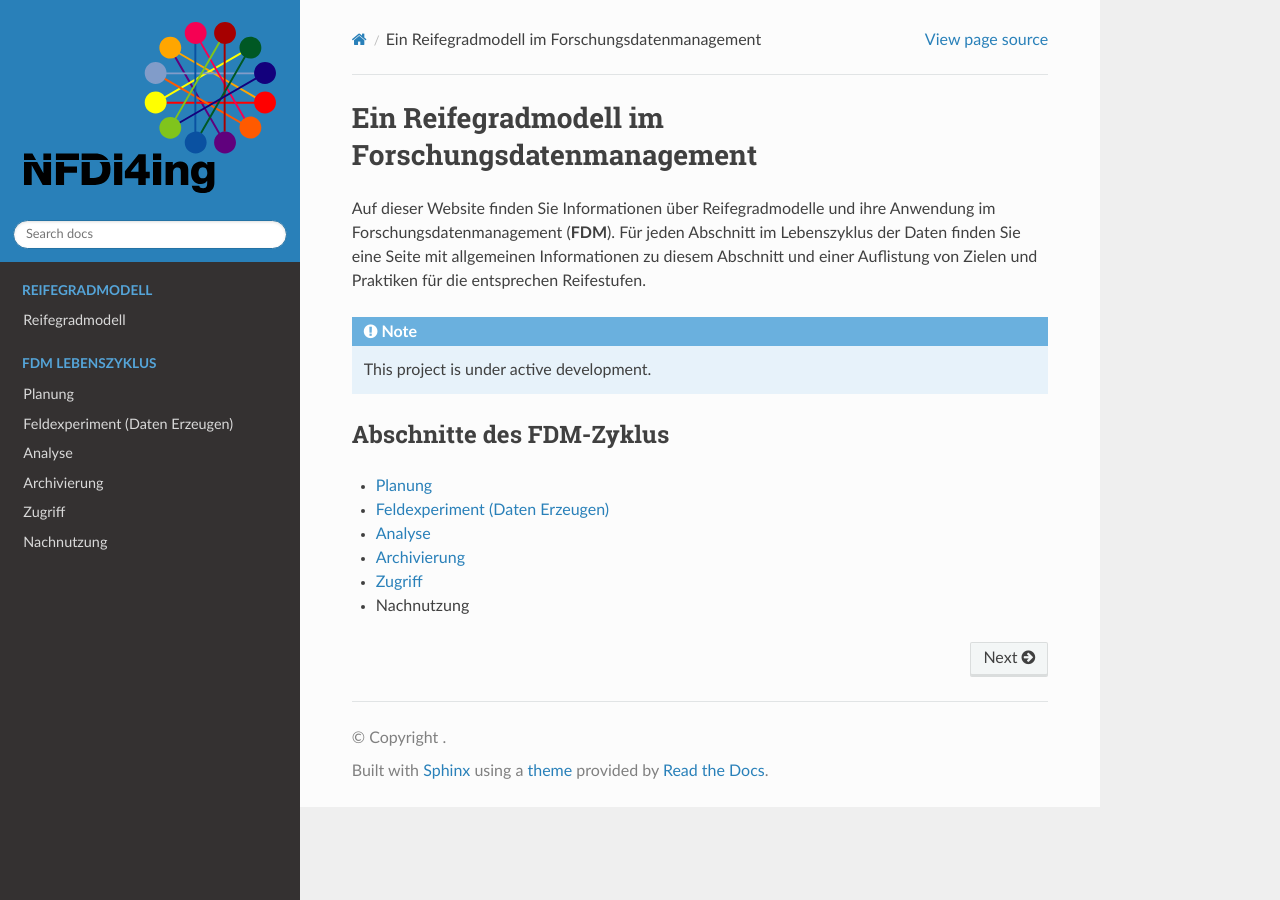
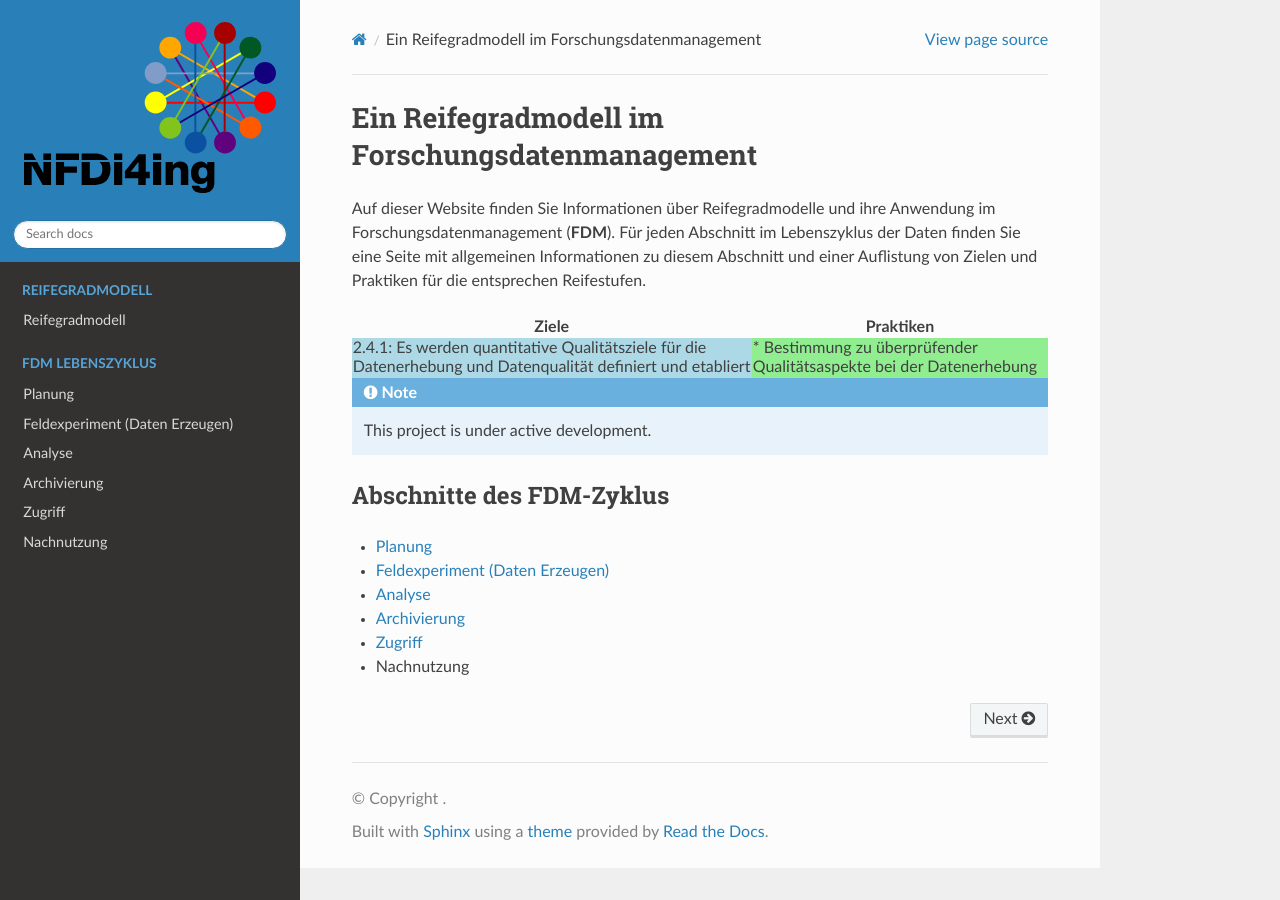
Before and after one commit to LUHMW/MaturityModel, a Sphinx documentation site: the page built from docs/source/index.rst, in a window 1280 px wide. Built offline with Sphinx 7.4.7 and the Read the Docs theme 2.0.0, drawn with Linux system fonts in a browser that asks for light colours.

Commit message:
Update index.rst

```diff
--- a/docs/source/index.rst
+++ b/docs/source/index.rst
@@ -4,6 +4,21 @@ Ein Reifegradmodell im Forschungsdatenmanagement
 Auf dieser Website finden Sie Informationen über Reifegradmodelle und ihre Anwendung im Forschungsdatenmanagement (**FDM**).
 Für jeden Abschnitt im Lebenszyklus der Daten finden Sie eine Seite mit allgemeinen Informationen zu
 diesem Abschnitt und einer Auflistung von Zielen und Praktiken für die entsprechen Reifestufen.
+
+
+.. raw:: html
+
+   <table>
+       <tr>
+           <th>Ziele</th>
+           <th>Praktiken</th>
+       </tr>
+       <tr>
+           <td style="background-color: lightblue;">2.4.1: Es werden quantitative Qualitätsziele für die Datenerhebung und Datenqualität definiert und etabliert</td>
+           <td style="background-color: lightgreen;">* Bestimmung zu überprüfender Qualitätsaspekte bei der Datenerhebung</td>
+       </tr>
+       <!-- Weitere Tabellenzeilen -->
+   </table>
 
 
 .. note::
```
